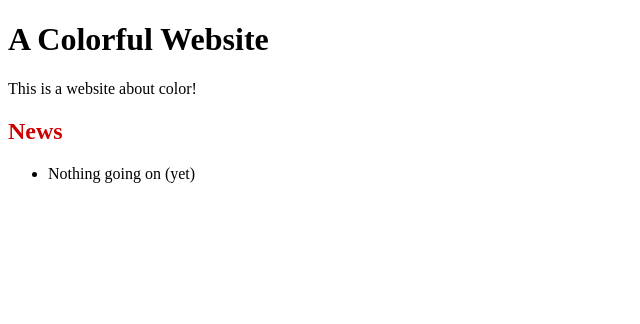
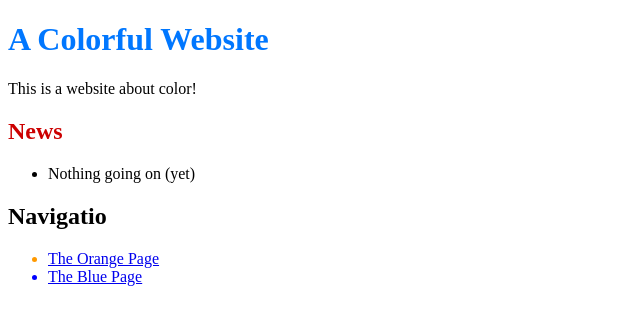
Before and after one commit to kenellis152/git-test, a plain HTML site: page index.html in a window 1280 px wide. Shown: the whole page, without its empty margins (0-640 px from the left). Drawn offline with Linux system fonts and the light colour scheme.

Commit message:
Add navigation links

```diff
--- a/index.html
+++ b/index.html
@@ -5,11 +5,20 @@
 	<meta charset="utf-8" />
 </head>
 <body>
-	<h1 style="color: " #07F">A Colorful Website</h1>
+	<h1 style="color: #07F">A Colorful Website</h1>
 	<p>This is a website about color!</p>
 	<h2 style="color: #C00">News</h2>
 	<ul>
 		<li>Nothing going on (yet)</li>
 	</ul>
+	<h2>Navigatio</h2>
+	<ul>
+		<li style="color: #F90">
+			<a href="orange.html">The Orange Page</a>
+		</li>
+		<li style="color: #00F">
+			<a href="blue.html">The Blue Page</a>
+		</li>
+	</ul>
 </body>
 </html>
```
Also changed, not shown: blue.html (+1 -0 lines), orange.html (+1 -0 lines).
